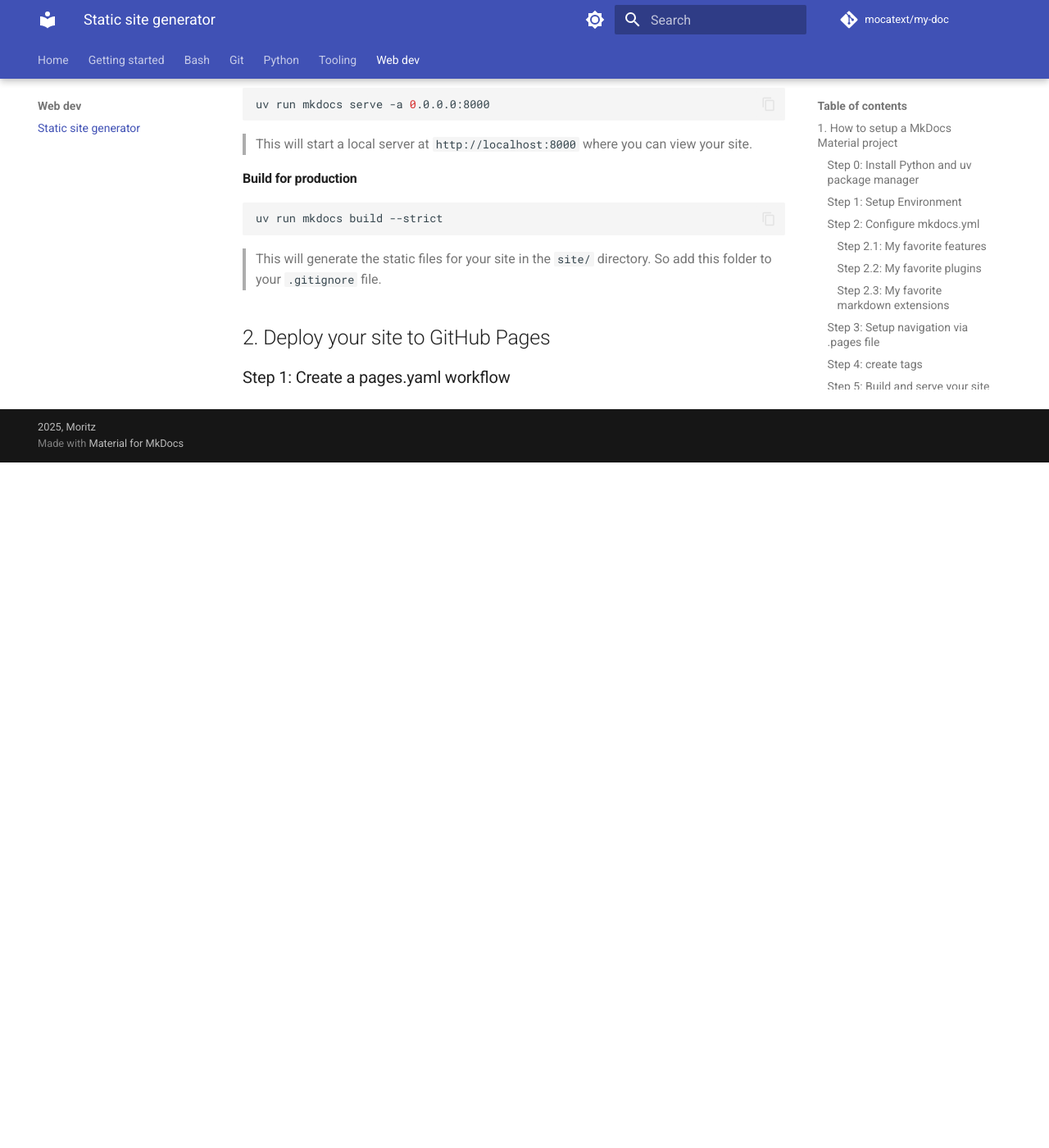
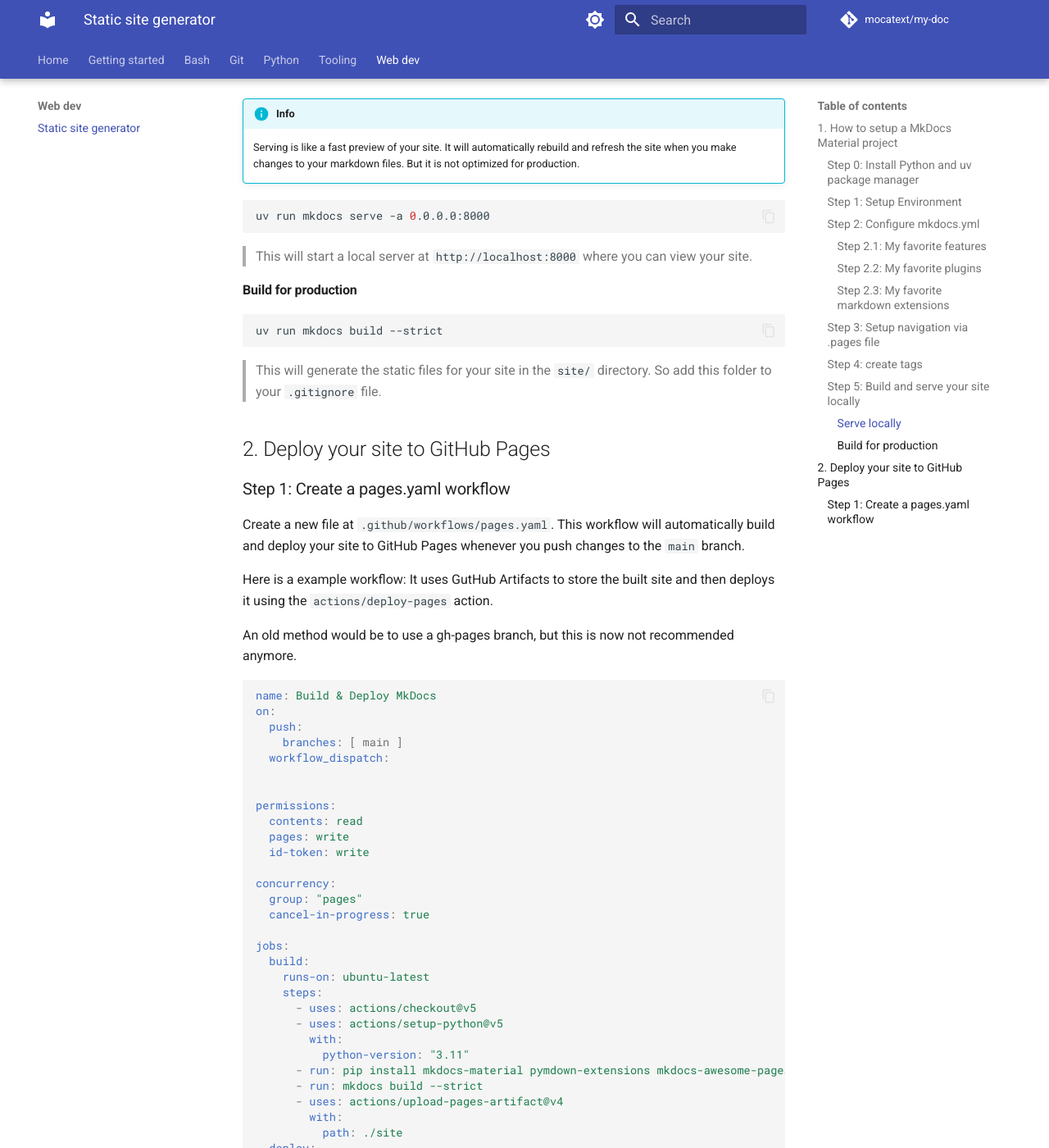
Before and after one commit to mocatex/mocatex-wiki, an MkDocs documentation site: the page built from docs/web-dev/static-site-generator/mkdocs.md, in a window 1280 px wide and 1400 px high, scrolled down 4624 px. Shown: the whole window at 82% size. Built offline with MkDocs 1.6.1 and Material for MkDocs 9.7.7, drawn with Linux system fonts in a browser that asks for light colours; emoji names are drawn with the system emoji font; comment, search, counter and statistics services are not loaded; before the commit the page ends 5188 px from its top, so only the background shows below that; some of the changed text lies outside the part shown.

Commit message:
updated list with features for my site

````diff
--- a/docs/web-dev/static-site-generator/mkdocs.md
+++ b/docs/web-dev/static-site-generator/mkdocs.md
@@ -88,6 +88,9 @@
 | **`navigation.instant.progress`** | Displays a progress bar at the top of the page during navigation.        |
 | **`navigation.path`**             | Adds Breadcrumb Navigation to the top of each page.                      |
 | **`navigation.tabs`**             | Adds tabbed navigation for top-level pages.                              |
+| **`navigation.tabs.sticky`**      | Makes the tab navigation sticky at the top of the viewport.              |
+| **`navigation.path`**             | Adds breadcrumb navigation to the top of each page.                      |
+| **`navigation.top`**              | Adds a `Back to top` button when scrolling up.                           |
 | **`navitgation.sections`**        | Groups navigation items but keep nested on mobile                        |
 | **`navigation.expand`**           | Expand all navigation sections by default                                |
 | **`search.suggest`**              | Provides search suggestions as you type in the search box.               |
@@ -184,3 +187,58 @@
 ## 2. Deploy your site to GitHub Pages
 
 ### Step 1: Create a pages.yaml workflow
+
+Create a new file at `.github/workflows/pages.yaml`.
+This workflow will automatically build and deploy your site to GitHub Pages whenever you push changes to the `main` branch.
+
+Here is a example workflow:
+It uses GutHub Artifacts to store the built site and then deploys it using the `actions/deploy-pages` action.
+
+An old method would be to use a gh-pages branch, but this is now not recommended anymore.
+
+```yaml
+name: Build & Deploy MkDocs
+on:
+  push:
+    branches: [ main ]
+  workflow_dispatch:
+
+
+permissions:
+  contents: read
+  pages: write
+  id-token: write
+
+concurrency:
+  group: "pages"
+  cancel-in-progress: true
+
+jobs:
+  build:
+    runs-on: ubuntu-latest
+    steps:
+      - uses: actions/checkout@v5
+      - uses: actions/setup-python@v5
+        with:
+          python-version: "3.11"
+      - run: pip install mkdocs-material pymdown-extensions mkdocs-awesome-pages-plugin mkdocs-section-index
+      - run: mkdocs build --strict
+      - uses: actions/upload-pages-artifact@v4
+        with:
+          path: ./site
+  deploy:
+    needs: build
+    runs-on: ubuntu-latest
+    environment: github-pages
+    steps:
+      - id: deploy
+        uses: actions/deploy-pages@v4
+```
+
+!!! attention Important
+    - Make sure to activate GitHub Pages in the settings of your repository and set the source to "GitHub Actions".
+    - Set it to deploy from a github action workflow and *not* from a branch.
+
+Now you can add, change or delete markdown/yaml files and push them to your `main` branch.
+
+Happy documenting! :tada:
````
